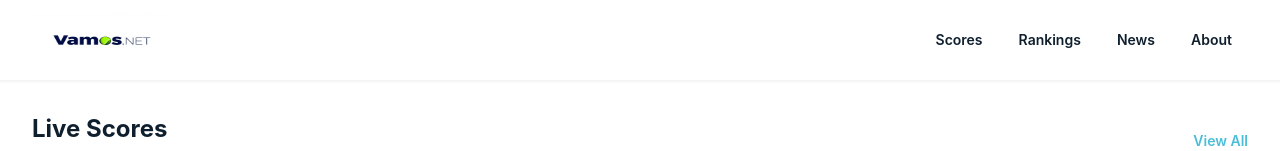
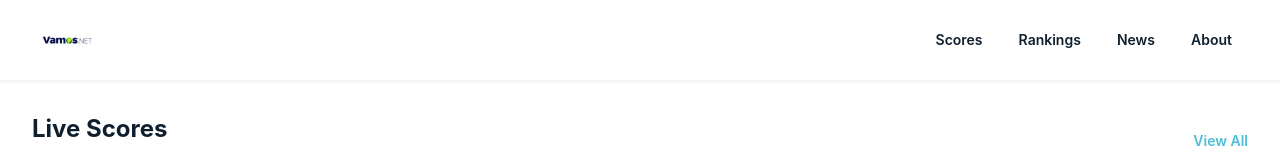
Before and after one commit to serenity42-ai/vamos-net, a Next.js app: page / in a window 1280 px wide. Shown: the top 151 px of the page. Built offline with nearby package versions, Linux system fonts and the light colour scheme.

Commit message:
Fix logo aspect ratio — use native 1600x896 dimensions, no stretching

```diff
--- a/src/components/Header.tsx
+++ b/src/components/Header.tsx
@@ -25,10 +25,9 @@ export default function Header() {
             <Image
               src="/logo.png"
               alt="Vamos.net"
-              width={200}
-              height={50}
-              className="h-10 w-auto sm:h-12 md:h-14"
-              style={{ minWidth: "140px", maxWidth: "200px", width: "auto" }}
+              width={1600}
+              height={896}
+              className="h-8 w-auto sm:h-9 md:h-10"
               priority
             />
           </Link>
```
